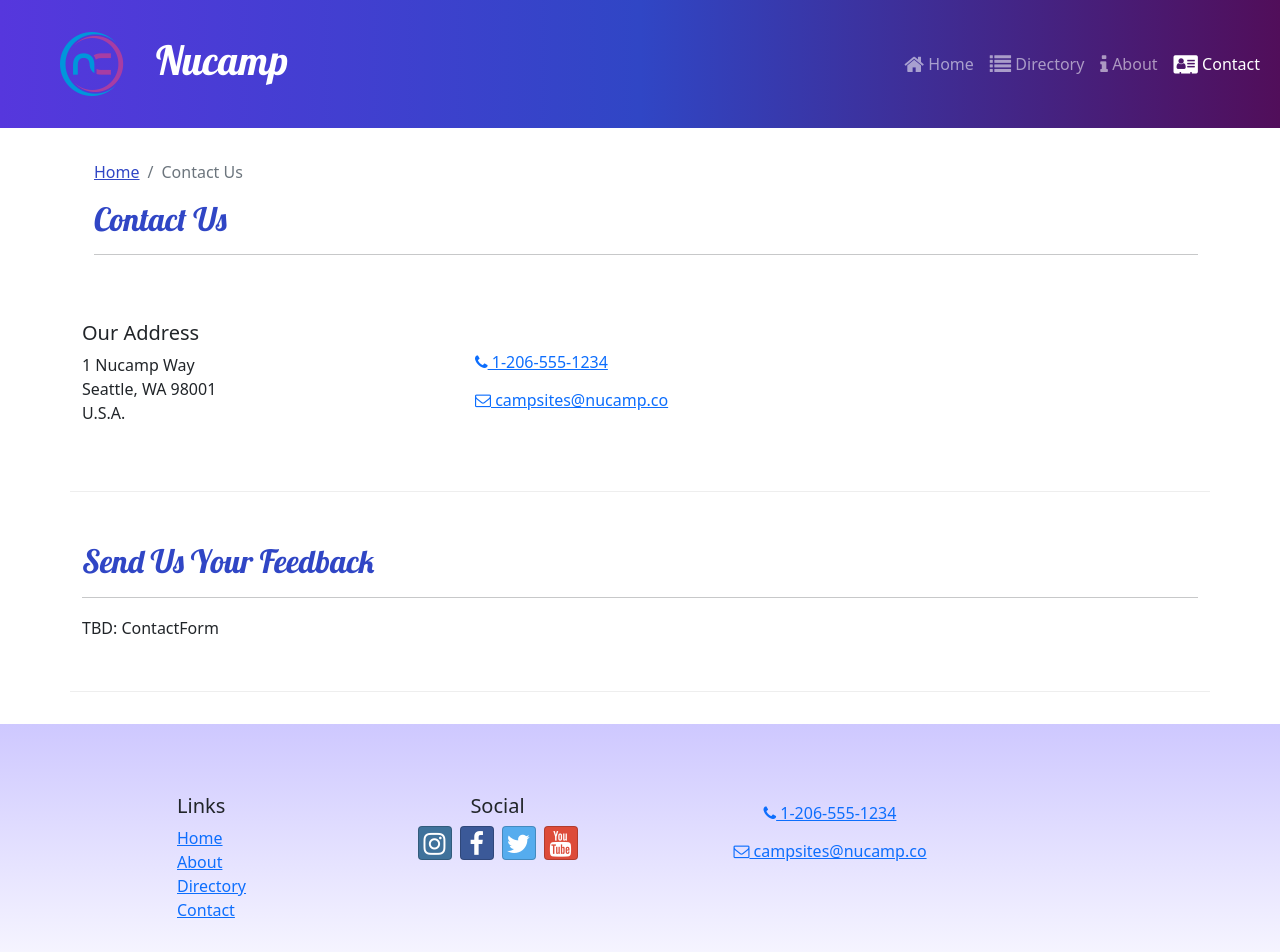
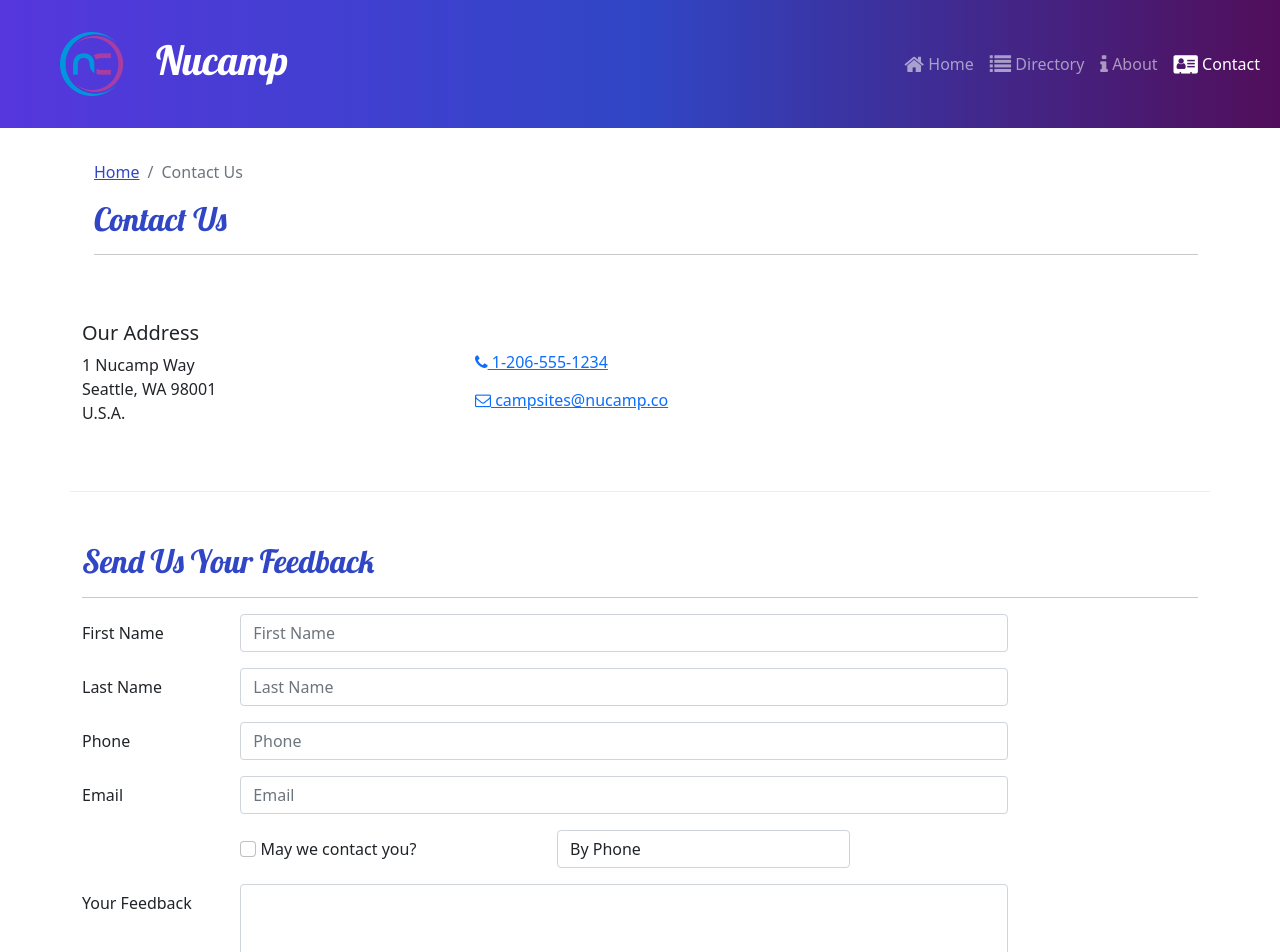
Before and after one commit to ehoogland/symmetrical-palm-tree, a React (Create React App) app in the folder NucampFolder/WebDev/3-React/nucampsite/: page /contact in a window 1280 px wide. Shown: the top 952 px of the page. Built offline with nearby package versions, Linux system fonts and the light colour scheme.

Commit message:
ContactForm Parts 1 and 2

```diff
--- /dev/null
+++ b/NucampFolder/WebDev/3-React/nucampsite/src/components/ContactForm.js
@@ -0,0 +1,95 @@
+import { Button, Label, Col, FormGroup } from 'reactstrap';
+import { Formik, Field, Form } from 'formik';
+
+/**
+ * Prop initialValues expects a JavaScript object and is used to set the initial form values.
+ * It is defined as an object literal by enclosing the key-value pairs in curly braces.
+ * The outer set of curly braces is required for using JavaScript inside JSX.
+ * The inner set of curly braces is used to define a JavaScript object.
+ * @return {JSX.Element}
+ */
+const ContactForm = () => {
+return (
+    <Formik
+      initialValues={{
+        firstname: '',
+        lastName: '',
+        phoneNumber: '',
+        email: '',
+        agree: false,
+        contactType: 'By Phone',
+        feedback: ''
+      }}
+      onSubmit={(values) => {
+        console.log(values);
+      }}
+    >
+      { /* Form is imported from Formik and is used to create a form with validation and submission handling. */ }
+      { /* FormGroup is from reactstrap and is used to group form controls and labels together in a structured way.
+      Similar to bootstrap's form-group */ }
+      <Form>
+        <FormGroup row>
+            <Label htmlFor='firstName' md='2'>
+                First Name
+            </Label>
+            <Col md='10'>
+                <Field name='firstName' placeholder='First Name' className='form-control' />
+            </Col>
+        </FormGroup>
+        <FormGroup row>
+            <Label htmlFor='lastName' md='2'>
+                Last Name
+            </Label>
+            <Col md='10'>
+                <Field name='lastName' placeholder='Last Name' className='form-control' />
+            </Col>
+        </FormGroup>
+        <FormGroup row>
+            <Label htmlFor='phoneNum' md='2'>
+                Phone
+            </Label>
+            <Col md='10'>
+                <Field name='phoneNum' placeholder='Phone' className='form-control' />
+            </Col>
+        </FormGroup>
+        <FormGroup row>
+            <Label htmlFor='email' md='2'>
+                Email
+            </Label>
+            <Col md='10'>
+                <Field name='email' placeholder='Email' className='form-control' />
+            </Col>
+        </FormGroup>
+        <FormGroup row>
+            <Label check md={{ size: 4, offset: 2 }}>
+                <Field
+                    name='agree'
+                    type='checkbox'
+                    className='form-check-input'
+                />{' '}
+                May we contact you?
+            </Label>
+            <Col md='4'>
+            {/* A select menu for contact type instead of a form field*/}
+                <Field name='contactType' as='select' className='form-control'>
+                    <option>By Phone</option>
+                    <option>By Email</option>
+                </Field>
+            </Col>
+        </FormGroup>
+        <FormGroup row>
+            <Label htmlFor='feedback' md='2'>
+                Your Feedback
+            </Label>
+            <Col md='10'>
+                <Field name='feedback' as='textarea' rows='12' className='form-control' />
+            </Col>
+        </FormGroup>
+        <FormGroup row>
+        </FormGroup>
+      </Form>
+    </Formik>
+  );
+};
+
+export default ContactForm;
--- a/NucampFolder/WebDev/3-React/nucampsite/src/pages/ContactPage.js
+++ b/NucampFolder/WebDev/3-React/nucampsite/src/pages/ContactPage.js
@@ -1,5 +1,6 @@
 import { Container, Col, Row } from 'reactstrap';
 import SubHeader from '../components/SubHeader';
+import ContactForm from '../components/ContactForm';
 
 const ContactPage = () => {
     return (
@@ -41,7 +42,9 @@
                     <h2>Send Us Your Feedback</h2>
                     <hr />
                 </Col>
-                <Col md='10'>TBD: ContactForm</Col>
+                <Col md='10'>
+                <ContactForm />
+                </Col>
             </Row>
         </Container>
     );
```
